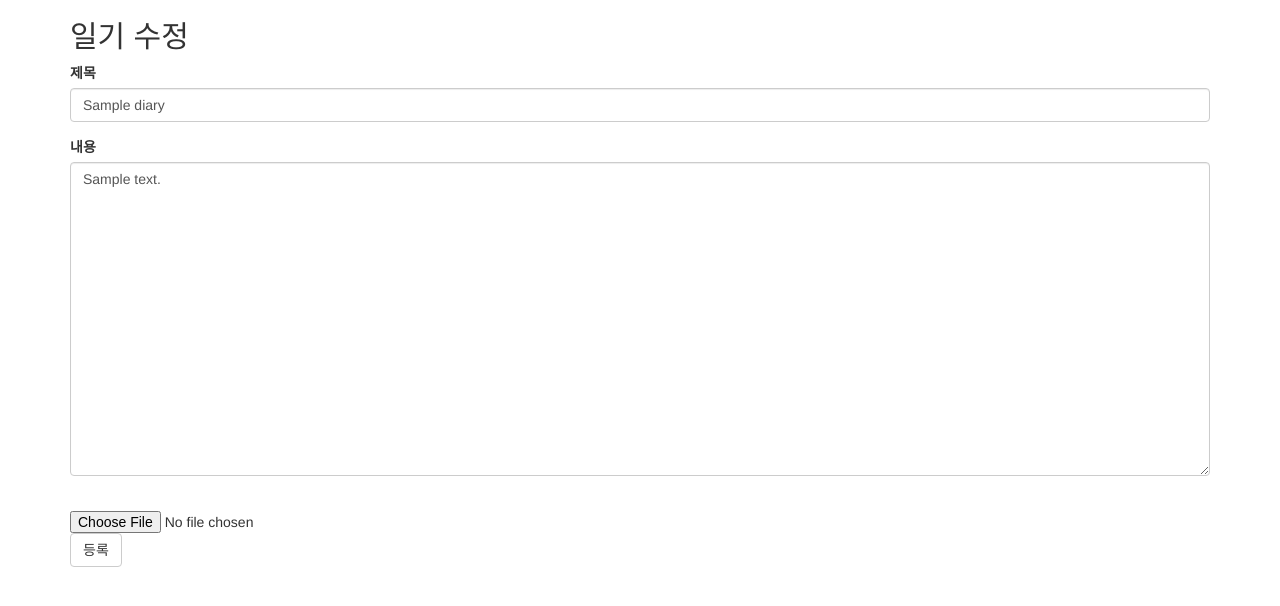
After one commit to yonghee555/Personal-Diary, a Flask app: template templates/update.html in a window 1280 px wide. The commit adds this page. Shown: the top 606 px of the page. Run offline with Flask 2, Linux system fonts and the light colour scheme; the template is opened without the code that fills it: most values are stand-ins (such as "Sample title", 1, 10 or a date in 2020); some libraries are stand-ins or nearby versions.

Commit message:
글 리스트 / 작성 / 수정 / 삭제 구현

```diff
--- a/app.py
+++ b/app.py
@@ -1,31 +1,37 @@
 from flask import Flask, render_template, session, request, url_for, redirect, flash
+from bson.objectid import ObjectId
 from db import mongodb
+from flask_pymongo import PyMongo
+import datetime
 
 DB = mongodb()
 
 app = Flask(__name__)
 app.secret_key = 'software_engineering'
+app.config['MONGO_URI'] = "mongodb+srv://yonghee:dydgml2514@cluster0.zer9c.mongodb.net/software_engineering?retryWrites=true&w=majority"
+storage = PyMongo(app)
 
 @app.route('/')
 def index():
-	if 'username' in session:
-		return render_template("main.html")
-	return render_template("index.html")
+    if 'username' in session:
+        diaries = DB.diaries.find().sort('created_time', -1)
+        return render_template("main.html", diaries = diaries)
+    return render_template("index.html")
 
 @app.route('/login', methods=['GET', 'POST'])
 def login():
-	if request.method == 'POST':
-		username = request.form['username']
-		password = request.form['password']
-		user = DB.users.find_one({'user_name':username, 'user_password':password})
-		if user is None:
-			flash("ID와 비밀번호를 확인해 주세요")
-			return redirect(url_for('login'))
-		session['username'] = username
-		session['password'] = password
-		session['logged_in'] = True
-		return redirect(url_for('index'))
-	return render_template('login.html')
+    if request.method == 'POST':
+        username = request.form['username']
+        password = request.form['password']
+        user = DB.users.find_one({'user_name':username, 'user_password':password})
+        if user is None:
+            flash("ID와 비밀번호를 확인해 주세요")
+            return redirect(url_for('login'))
+        session['username'] = username
+        session['password'] = password
+        session['logged_in'] = True
+        return redirect(url_for('index'))
+    return render_template('login.html')
 
 @app.route('/logout')
 def logout():
@@ -35,41 +41,76 @@ def logout():
 
 @app.route('/register', methods=['GET', 'POST'])
 def register():
-	if request.method == 'POST':
-		username = request.form['username']
-		password = request.form['password']
-		passwordcheck = request.form['passwordcheck']
-		user = DB.users.find_one({'user_name':username})
-		if user:
-			flash("이미 존재하는 ID입니다")
-			return redirect(url_for('register'))
+    if request.method == 'POST':
+        username = request.form['username']
+        password = request.form['password']
+        passwordcheck = request.form['passwordcheck']
+        user = DB.users.find_one({'user_name':username})
+        if user:
+            flash("이미 존재하는 ID입니다")
+            return redirect(url_for('register'))
 
-		userinfo = {'user_name':username, 'user_password':password}
+        userinfo = {'user_name':username, 'user_password':password}
 
-		if not (username and password and passwordcheck):
-			flash("모두 입력해주세요")
-			return redirect(url_for('register'))
+        if not (username and password and passwordcheck):
+            flash("모두 입력해주세요")
+            return redirect(url_for('register'))
 
-		elif password != passwordcheck:
-			flash("비밀번호를 확인해 주세요")
-			return redirect(url_for('register'))
+        elif password != passwordcheck:
+            flash("비밀번호를 확인해 주세요")
+            return redirect(url_for('register'))
 
-		else:
-			DB.users.insert_one(userinfo)
-			return redirect(url_for('login'))
-	else:
-		return render_template('register.html')
+        else:
+            DB.users.insert_one(userinfo)
+            return redirect(url_for('login'))
+    else:
+        return render_template('register.html')
 
 @app.route('/diary/<diaryId>', methods=['GET'])
 def show_diary(diaryId):
-	diary = DB.diaries.find_one({'_id' : diaryId})
-	# TODO: diary 보기 페이지 구현
+    diary = DB.diaries.find_one({'_id' : diaryId})
+    # TODO: diary 보기 페이지 구현
 
-@app.route('/diary/add')
-def addDiary():
-	if 'username' not in session:
-		return render_template('index.html')
-	# TODO: diary 추가 페이지 구현
+@app.route('/diary/add', methods=['GET', 'POST'])
+def add_diary():
+    if 'username' not in session:
+        return render_template('index.html')
+    if request.method == 'POST':
+        f = request.files['file']
+        # filename = secure_filename(f.filename)
+        storage.save_file(f.filename, f)
+        post = {
+            "name": session['username'],
+            "title": request.form['title'],
+            "content": request.form['content'],
+            "created_time": datetime.datetime.now(),
+            "filename": f.filename
+        }
+        DB.diaries.insert_one(post)
+        return redirect(url_for('index'))
+    else:
+        return render_template('write.html')
+
+@app.route("/diary/edit/<diaryId>")
+def edit_diary(diaryId):
+    diary = DB.diaries.find_one({"_id": ObjectId(diaryId)})
+    if session['username'] == diary["name"]:
+        return render_template('update.html', diary = diary)
+    else:
+        flash("삭제 권한이 없습니다.")
+    return redirect(url_for('index'))
+
+
+@app.route("/diary/delete/<diaryId>")
+def delete_diary(diaryId):
+    diary = DB.diaries.find_one({"_id": ObjectId(diaryId)})
+    if session['username'] == diary["name"]:
+        DB.diaries.delete_one({"_id": ObjectId(diaryId)})
+        flash("삭제 되었습니다.")
+    else:
+        flash("삭제 권한이 없습니다.")
+    return redirect(url_for('index'))
+
 
 if __name__ == "__main__":
-	app.run(debug=True)
+    app.run(debug=True)
--- a/templates/base.html
+++ b/templates/base.html
@@ -8,9 +8,9 @@
 	<header class="header">
 		<div class="header_title">
 			<div class="signin">
-				<a href="{{url_for('signin')}}">회원가입</a>
+				<a href="{{url_for('register')}}">회원가입</a>
 			</div>
-			<a href="{{url_for('post_list')}}">
+			<a href="{{url_for('index')}}">
 				<h1>YH Diary</h1>
 			</a>
 		</div>
@@ -18,7 +18,7 @@
 			{% block user %}
 
 			{% endblock user %}
-			<a href="{{url_for('post_list)}}">일기 목록</a>
+			<a href="{{url_for('index)}}">일기 목록</a>
 		</div>
 	</header>
 	<div class="body">
--- /dev/null
+++ b/templates/update.html
@@ -0,0 +1,32 @@
+<!DOCTYPE html>
+<html>
+
+<head>
+	<meta charset="UTF-8">
+	<title>일기 수정</title>
+	<meta name="viewport" content="width=device-width, initial-scale=1">
+	<link rel="stylesheet" href="https://maxcdn.bootstrapcdn.com/bootstrap/3.3.7/css/bootstrap.min.css">
+	<script src="https://ajax.googleapis.com/ajax/libs/jquery/3.3.1/jquery.min.js"></script>
+	<script src="https://maxcdn.bootstrapcdn.com/bootstrap/3.3.7/js/bootstrap.min.js"></script>
+</head>
+
+<body>
+	<div class="container">
+		<h2>일기 수정</h2>
+		<form action="" method="post" enctype = "multipart/form-data">
+			<div class="form-group">
+				<label for="title">제목</label>
+				<input type="text" class="form-control" id="title" placeholder="제목 입력" name="title"
+					maxlength="100" required="required" pattern=".{1,100}" value="{{ diary['title'] }}">
+			</div>
+			<div class="form-group">
+				<label for="content">내용</label>
+				<textarea class="form-control" rows="15" id="content" name="content" placeholder="내용 작성">{{ diary['content'] }}</textarea>
+			</div>
+			<br><input type = "file" name = "file" />
+			<button type="submit" class="btn btn-default">등록</button>
+		</form>
+	</div>
+</body>
+
+</html>
```
Also changed, not shown: static/style.css (added, +26 -0 lines), templates/main.html (+47 -5 lines), templates/write.html (added, +32 -0 lines).
